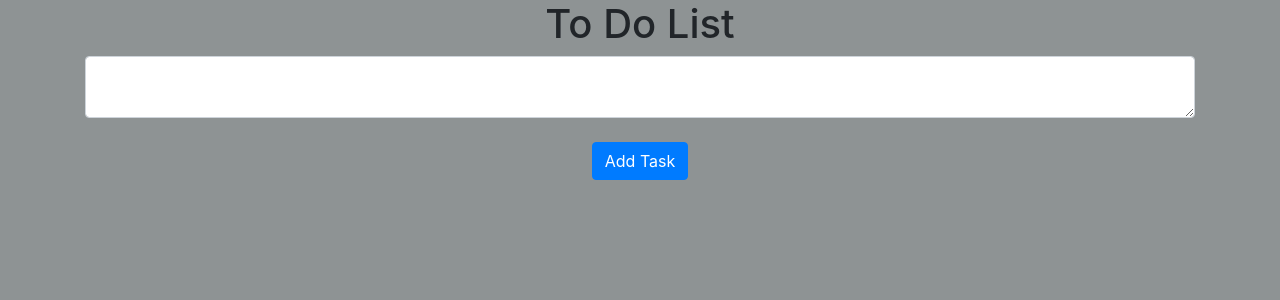
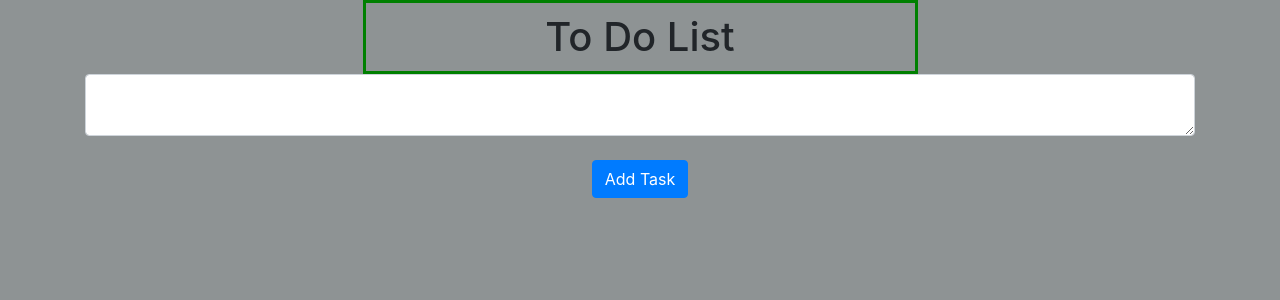
Before and after one commit to Shadowwing1960/Websites, a Flask app: page /todolist in a window 1280 px wide. Shown: the part 56-356 px from the top of the page. Run offline with Flask 2, Linux system fonts and the light colour scheme; some libraries are stand-ins or nearby versions.

Commit message:
html valaidate
- ignore block and some python coding as there is no other way to tell the code what to do and tell it extends from base.html
- ignore missing element title as we are unable to tell the validator it extends from base.html

```diff
--- a/Website/templates/to_do_list.html
+++ b/Website/templates/to_do_list.html
@@ -1,6 +1,21 @@
 {% extends "base.html" %} {% block title %}To_do_list{% endblock %} {% block content
 %}
-<h1 align="center">To Do List</h1>
+<html lang="en">
+<head>
+    <meta charset="UTF-8">
+    <style>
+      .center {
+  margin: auto;
+  width: 50%;
+  border: 3px solid green;
+  padding: 10px;
+  text-align: center;
+}
+    </style>
+
+</head>
+<body >
+<h1 class="center">To Do List</h1>
 <ul class="list-group list-group-flush" id="notes">
   {% for note in user.notes %}
   <li class="list-group-item">
@@ -18,4 +33,6 @@
     <button type="submit" class="btn btn-primary">Add Task</button>
   </div>
 </form>
+</body>
+</html>
 {% endblock %}
```
